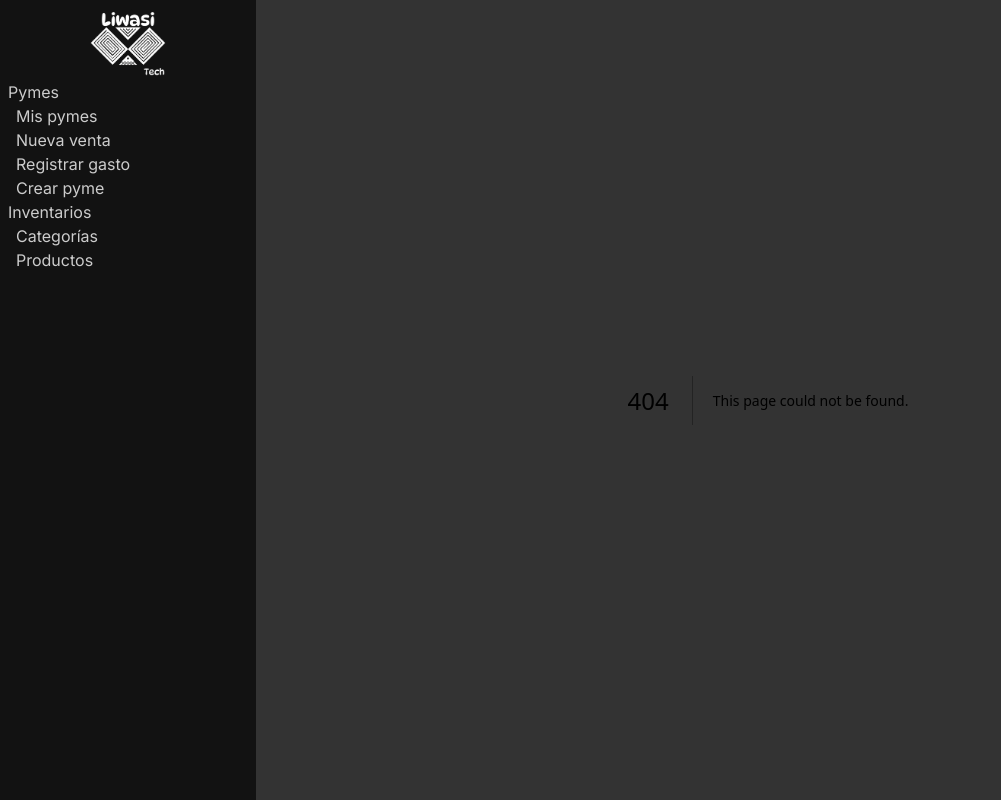
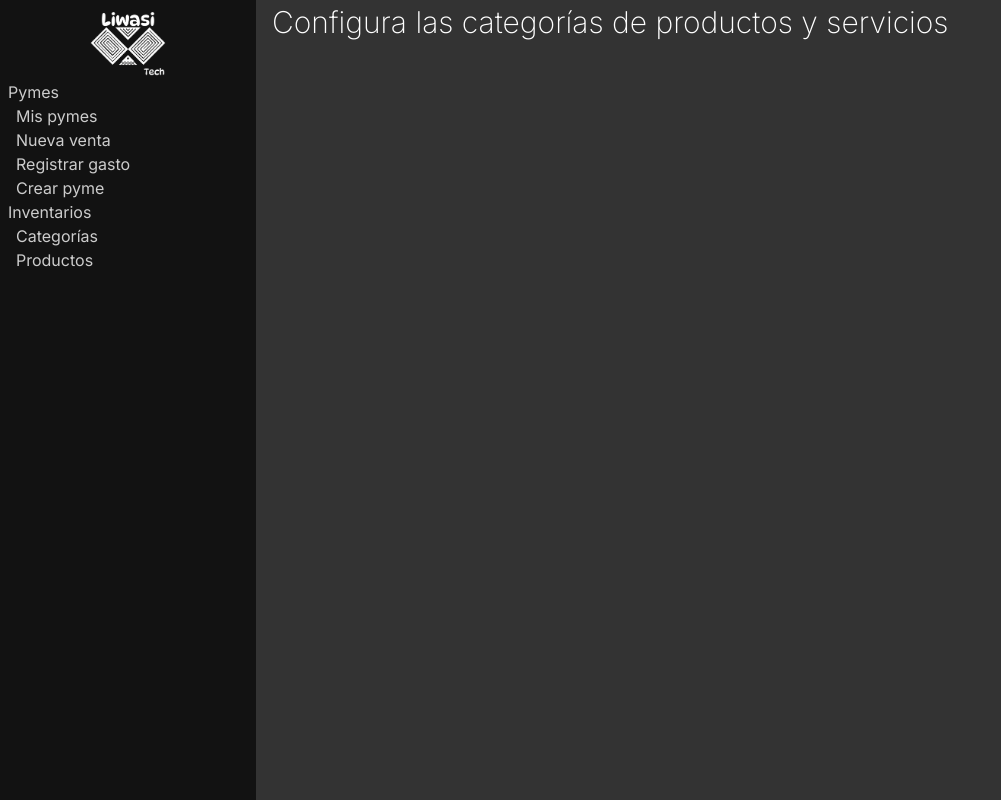
Before and after one commit to liwaisi-tech/liwasi-smb, a Next.js app in the folder frontend/liwasi-smb-app/: page /category in a window 1280 px wide. Before the commit this address had no page. Shown: the whole page, without its empty margins (0-1001 px from the left). Built offline with nearby package versions, Linux system fonts and the light colour scheme.

Commit message:
:construction: Salvando cambios.

```diff
--- /dev/null
+++ b/frontend/liwasi-smb-app/src/app/category/page.tsx
@@ -0,0 +1,11 @@
+import LargeTitle from "@/components/LargeTitle"
+
+function CategoryPage() {
+  return (
+    <main className="w-full text-white px-4">
+        <LargeTitle title="Configura las categorías de productos y servicios" />
+    </main>
+  )
+}
+
+export default CategoryPage
--- a/frontend/liwasi-smb-app/src/app/layout.tsx
+++ b/frontend/liwasi-smb-app/src/app/layout.tsx
@@ -24,7 +24,7 @@ export default function RootLayout({
           <div className="hidden text-white bg-black md:flex md:w-1/5 md:h-screen">
             <PanelMenu />
           </div>
-          <div className="w-full md:w-4/5">
+          <div className="w-full md:w-4/5 pb-5 md:pb-0">
             <NavBar />
             {children}
             <BottomBar />
--- /dev/null
+++ b/frontend/liwasi-smb-app/src/app/product/page.tsx
@@ -0,0 +1,11 @@
+import LargeTitle from "@/components/LargeTitle"
+
+function ProductPage() {
+    return (
+        <main className="w-full text-white px-4">
+            <LargeTitle title="Configura los productos, gastos y servicios de tus pymes" />
+        </main>
+    )
+}
+
+export default ProductPage
--- a/frontend/liwasi-smb-app/src/components/PanelMenu.tsx
+++ b/frontend/liwasi-smb-app/src/components/PanelMenu.tsx
@@ -36,10 +36,14 @@ function PanelMenu(props: PanelMenuProps) {
                                 </ul>
                             </li>
                             <li>
-                                <a href="#inventario">Inventarios</a>
+                                <p>Inventarios</p>
                                 <ul className="pl-2">
-                                    <li className="hover:text-white" onClick={props.fallback}><a href="#categorias">Categorías</a></li>
-                                    <li className="hover:text-white" onClick={props.fallback}><a href="#producto">Productos</a></li>
+                                    <li className="hover:text-white" onClick={props.fallback}>
+                                        <Link href="/category/">Categorías</Link>
+                                    </li>
+                                    <li className="hover:text-white" onClick={props.fallback}>
+                                        <Link href="/product/">Productos</Link>
+                                    </li>
                                 </ul>
                             </li>
                         </ul>
```
